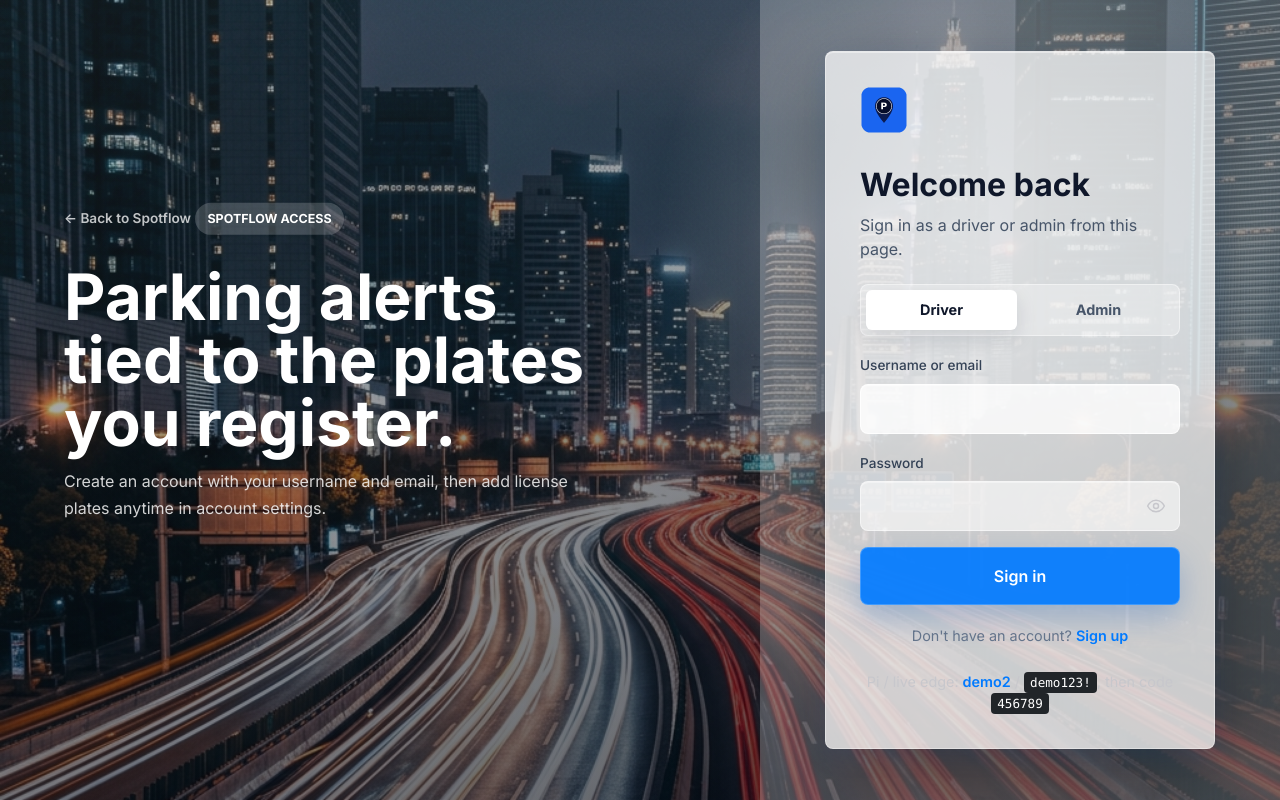
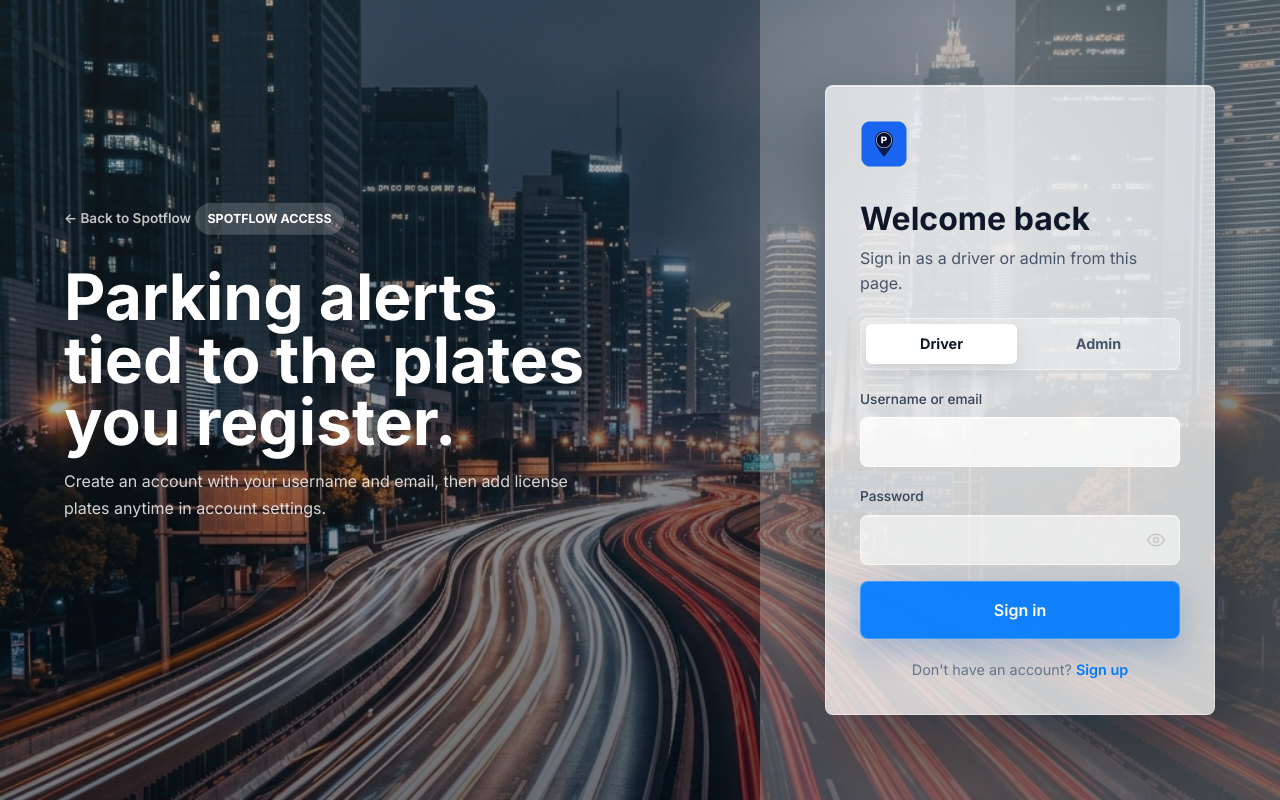
Before and after one commit to softhoarders/smartcity, a Flask app: page /login in a window 1280 px wide. Run offline with Flask 3, Linux system fonts and the light colour scheme.

Commit message:
Remove demo2 login instructions from user login template

```diff
--- a/server/templates/user_login.html
+++ b/server/templates/user_login.html
@@ -110,9 +110,6 @@
                     Don't have an account?
                     <a href="{{ url_for('login', mode='signup') }}">Sign up</a>
                 </p>
-                <p class="auth-switch-link mb-0 text-center small text-muted mt-2">
-                    Pi / live edge: <a href="{{ url_for('login', demo2=1) }}">demo2</a> / <kbd>demo123!</kbd>, then code <kbd>456789</kbd>
-                </p>
             </form>
             {% endif %}
         </div>
```
